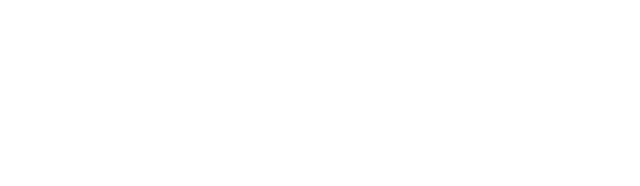
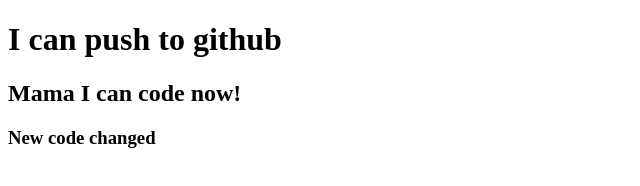
Before and after one commit to RahulKantiChakroborty/my-second-repo, a plain HTML site: page index.html in a window 1280 px wide. Shown: the whole page, without its empty margins (0-640 px from the left). Drawn offline with Linux system fonts and the light colour scheme.

Commit message:
added header

```diff
--- a/index.html
+++ b/index.html
@@ -7,6 +7,8 @@
     <title>my second github repo</title>
 </head>
 <body>
-
+    <h1>I can push to github</h1>
+    <h2>Mama I can code now!</h2>
+    <h3>New code changed</h3>
 </body>
 </html>
```
